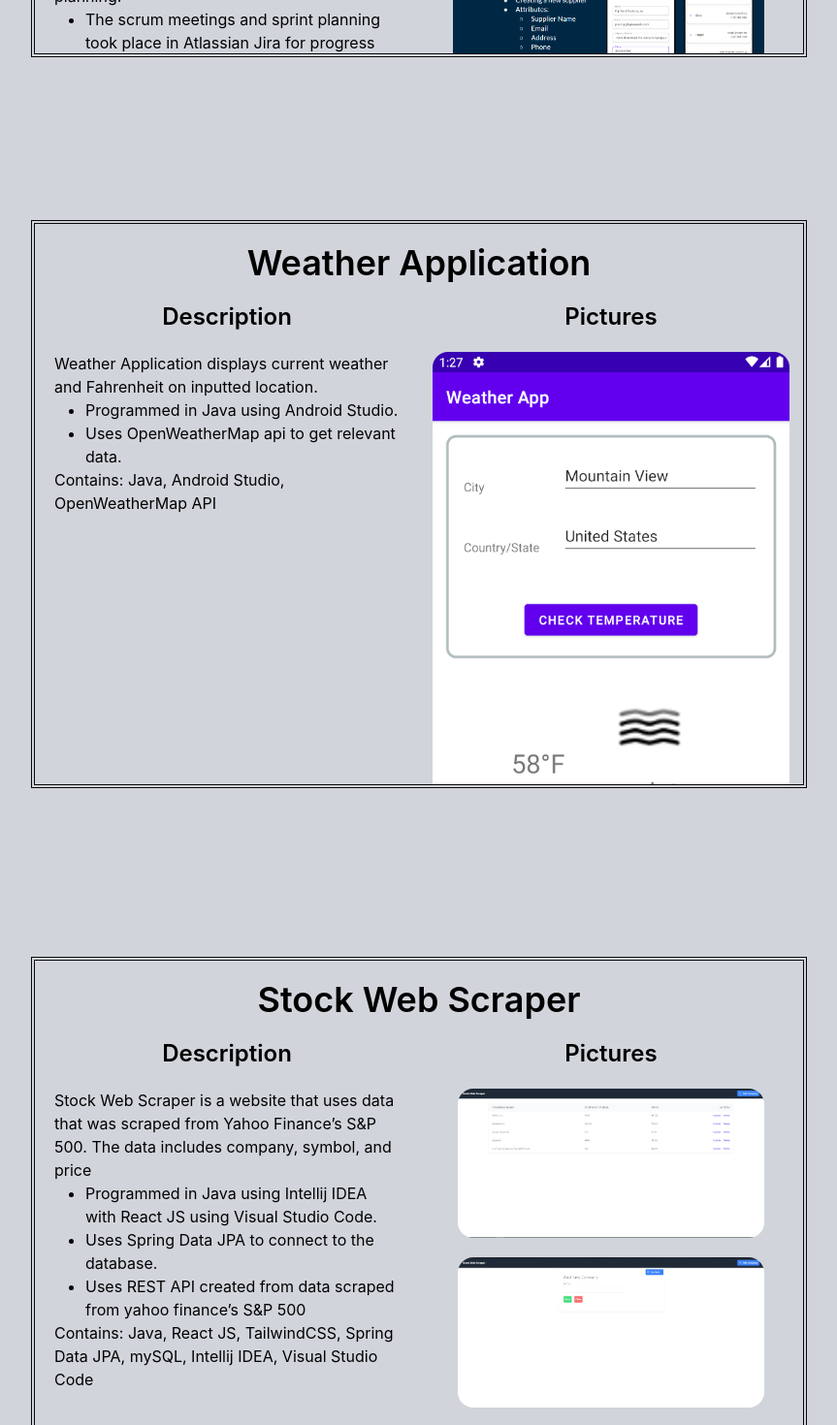
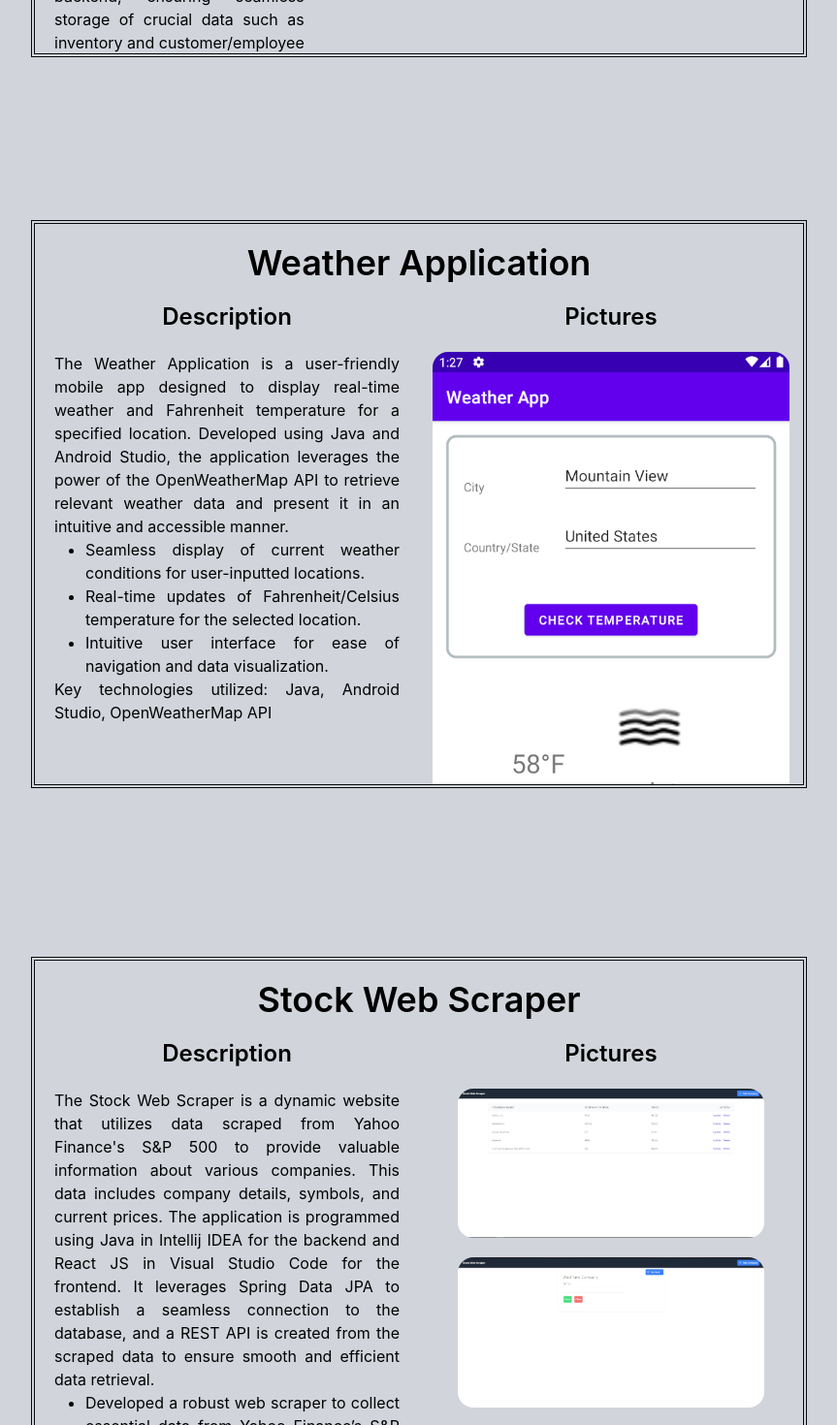
Before and after one commit to VincentDC123/vincent-paul-dela-cruz-portfolio, a React (Create React App) app: page /Projects in a window 1280 px wide. Shown: the part 600-2070 px from the top of the page at 97% size, without its empty margins (208-1071 px from the left). Built offline with nearby package versions, Linux system fonts and the light colour scheme; the HTML template or start-up script is replaced by a standard one.

Commit message:
Fixed Intro, Education, Projects, and Contacts

```diff
--- a/src/Components/Intro.js
+++ b/src/Components/Intro.js
@@ -3,7 +3,7 @@ import React from 'react'
 const Intro = () => {
   return (
     <div className="h-screen w-full bg-gray-300 fixed">
-      <div className="h-full w-full overflow-y-scroll no-scrollbar">
+      <div className="px-40 pt-10 h-full w-full overflow-y-scroll no-scrollbar">
         <div className="px-5 py-5 flex items-start justify-between">
           <div className="px-2 text-3xl font-bold">
             Vincent Paul Dela Cruz
@@ -12,7 +12,7 @@ const Intro = () => {
             Software Engineer
           </div>
         </div>
-        <div className="px-5 py-5 flex items-stretch ">
+        <div className="px-5 py-5 text-justify flex items-stretch ">
           <p className="px-5 py-5 border-double border-4 border-zinc-950">
             <div className="py-2 font-bold text-lg underline flex items-center- justify-center">
               A little about myself
@@ -28,7 +28,7 @@ const Intro = () => {
             Some of the projects that I have done in the past years are Warehouse Management System, Weather App, and a Stock Web Scraper.
           </p>
           <div className="px-0.5"></div>
-          <div className="px-5 py-5 border-double border-4 border-zinc-950">
+          <div className="px-5 py-5 text-justify border-double border-4 border-zinc-950">
             <div className="py-1 flex font-bold text-lg underline items-center justify-center">
               Professional Summary
             </div>
@@ -40,7 +40,7 @@ const Intro = () => {
           </div>
         </div>
         <div className="px-5 py-3">
-          <div className="px-5 py-5 border-double border-4 border-zinc-950 overflow-scroll no-scrollbar">
+          <div className="px-5 py-5 text-justify border-double border-4 border-zinc-950 overflow-scroll no-scrollbar">
             <div className="py-4 flex font-bold text-lg underline items-center justify-center">
               Technical Skills
             </div>
--- a/src/Components/Projects.js
+++ b/src/Components/Projects.js
@@ -25,38 +25,37 @@ const Projects = () => {
           </div>
 
           <div className="w-full h-full flex items-stretch justify-between">
-            <div className="">
+            <div className="max-w-1/2 w-full">
               <div className="text-2xl font-semibold flex items-center justify-center">
                 Description
               </div>
-              <div className="px-5 py-5 overflow-y-scroll no-scrollbar">
+              <div className="px-5 py-5 text-justify overflow-y-scroll no-scrollbar">
                 <div>
-                  WMS is an inventory management system for businesses that keeps track of stock and selling goods. The
-                  application can also be used by customers to order items.
+                The Warehouse Management System (WMS) is a comprehensive inventory management application developed in
+                Java using Android Studio. It empowers businesses to efficiently track stock, manage selling goods, and
+                offers customers the convenience of ordering items through a user-friendly interface.
+                The system utilizes AWS DynamoDB as its backend, ensuring seamless storage of crucial data such as inventory
+                and customer/employee information. Key technologies employed include AWS Cognito, Amplify, Appsync, and GraphQL.
                 </div>
                 <ul className="list-disc list-outside ms-8">
                   <li>
-                    Programmed in Java using Android Studio
+                    Led the end-to-end development and implementation of the WMS application,
+                    contributing to core strategies and shaping the product roadmap.
                   </li>
                   <li>
-                    Uses AWS DynamoDB as backend to store all relevant data
-                    (inventory and customer/employee information).
+                    Oversaw the design and design implementation processes,
+                    ensuring alignment with project goals and user experience.
+                  </li>
+                  <li>
+                    Effectively manage bi-weekly scrum meetings and sprint planning sessions,
+                    fostering collaboration and progress tracking among team members.
+                  </li>
+                  <li>
+                    Utilized Atlassian Jira for progress reporting and seamless collaboration during the project lifecycle.
                   </li>
                 </ul>
                 <div>
-                  Oversaw and contributed to core strategies, product roadmap, ops, designs, and design implementations.
-                </div>
-                <div>
-                  Led the bi-weekly scrum meetings and sprint planning.
-                </div>
-                <ul className="list-disc list-outside ms-8">
-                  <li>
-                    The scrum meetings and sprint planning took place in Atlassian Jira for progress reports and
-                    collaborations
-                  </li>
-                </ul>
-                <div>
-                  Contains: Java, AWS DynamoDB, AWS Cognito, Android Studio, Amplify, Appsync, GraphQL
+                  Key technologies utilized: Java, Android Studio, AWS DynamoDB, AWS Cognito, AWS Amplify, AWS Appsync.
                 </div>
               </div>
             </div>
@@ -65,8 +64,8 @@ const Projects = () => {
                 <div className="font-semibold text-2xl flex items-center justify-center">
                   Pictures
                 </div>
-                <div className="pt-12 pb-12 h-full">
-                  <div className="h-96 overflow-y-scroll no-scrollbar ">
+                <div className="pt-12 pb-12 h-full max-w-1/2 w-full">
+                  <div className="h-4/6 overflow-y-scroll no-scrollbar">
                     <div className="px-10 animate-move">
                       <div className="pb-5">
                         <img className="rounded-2xl" src={mainMenu} alt=""></img>
@@ -110,28 +109,33 @@ const Projects = () => {
               Weather Application
             </div>
             <div className="w-full h-full flex items-stretch justify-between">
-              <div className="max-w-1/2 w-1/2">
+              <div className="max-w-1/2 w-full">
                 <div className="text-2xl font-semibold flex items-center justify-center">
                   Description
                 </div>
-                <div className="px-5 py-5 overflow-y-scroll no-scrollbar">
+                <div className="px-5 py-5 text-justify overflow-y-scroll no-scrollbar">
                   <div>
-                    Weather Application displays current weather and Fahrenheit on inputted location.
+                  The Weather Application is a user-friendly mobile app designed to display real-time weather and Fahrenheit temperature for a specified location.
+                  Developed using Java and Android Studio, the application leverages the power of the OpenWeatherMap API to retrieve relevant weather data and
+                  present it in an intuitive and accessible manner.
                   </div>
                   <ul className="list-disc list-outside ms-8">
                     <li>
-                      Programmed in Java using Android Studio.
+                      Seamless display of current weather conditions for user-inputted locations.
                     </li>
                     <li>
-                      Uses OpenWeatherMap api to get relevant data.
+                      Real-time updates of Fahrenheit/Celsius temperature for the selected location.
+                    </li>
+                    <li>
+                      Intuitive user interface for ease of navigation and data visualization.
                     </li>
                   </ul>
                   <div>
-                    Contains: Java, Android Studio, OpenWeatherMap API
+                    Key technologies utilized: Java, Android Studio, OpenWeatherMap API
                   </div>
                 </div>
               </div>
-              <div className="max-w-1/2 w-1/2">
+              <div className="max-w-1/2 w-full">
                 <div className="font-semibold text-2xl flex items-center justify-center">
                   Pictures
                 </div>
@@ -154,32 +158,37 @@ const Projects = () => {
               Stock Web Scraper
             </div>
             <div className="w-full h-full flex items-stretch justify-between">
-              <div className="max-w-1/2 w-1/2">
+              <div className="max-w-1/2 w-full">
                 <div className="text-2xl font-semibold flex items-center justify-center">
                   Description
                 </div>
-                <div className="px-5 py-5 overflow-y-scroll no-scrollbar">
+                <div className="px-5 py-5 text-justify overflow-y-scroll no-scrollbar">
                   <div>
-                    Stock Web Scraper is a website that uses data that was scraped from Yahoo Finance’s S&P 500. The data
-                    includes company, symbol, and price
+                    The Stock Web Scraper is a dynamic website that utilizes data scraped from Yahoo Finance's S&P 500 to provide valuable information about various companies.
+                    This data includes company details, symbols, and current prices.
+                    The application is programmed using Java in Intellij IDEA for the backend and React JS in Visual Studio Code for the frontend.
+                    It leverages Spring Data JPA to establish a seamless connection to the database, and a REST API is created from the scraped data to ensure smooth and efficient data retrieval.
                   </div>
                   <ul className="list-disc list-outside ms-8">
                     <li>
-                      Programmed in Java using Intellij IDEA with React JS using Visual Studio Code.
+                      Developed a robust web scraper to collect essential data from Yahoo Finance’s S&P 500, ensuring accurate and up-to-date information for users.
                     </li>
                     <li>
-                      Uses Spring Data JPA to connect to the database.
+                      Implemented a user-friendly frontend using React JS and TailwindCSS, enabling seamless navigation and a visually appealing experience.
                     </li>
                     <li>
-                      Uses REST API created from data scraped from yahoo finance’s S&P 500
+                      Utilized Spring Data JPA to establish a reliable and efficient connection to the database, facilitating smooth data management.
+                    </li>
+                    <li>
+                      Created a REST API to serve the scraped data, providing users with real-time access to company details and stock prices.
                     </li>
                   </ul>
                   <div>
-                    Contains: Java, React JS, TailwindCSS, Spring Data JPA, mySQL, Intellij IDEA, Visual Studio Code
+                    Key technologies utilized: Java, React JS, TailwindCSS, Spring Data JPA, MySQL, Intellij IDEA, Visual Studio Code
                   </div>
                 </div>
               </div>
-              <div className="max-w-1/2 w-1/2">
+              <div className="max-w-1/2 w-full">
                 <div className="font-semibold text-2xl flex items-center justify-center">
                   Pictures
                 </div>
--- a/tailwind.config.js
+++ b/tailwind.config.js
@@ -9,17 +9,14 @@ module.exports = {
 
       keyframes: {
         move: {
-          // '33%': { transform: 'translateY(-120px)' },
-          // '66%': { transform: 'translateY(-240px)' },
-          // '100%': { transform: 'translateY(-360px)' },
-          '11%': { transform: 'translateY(-385px)' },
-          '22%': { transform: 'translateY(-775px)' },
-          '33%': { transform: 'translateY(-1165px)' },
-          '44%': { transform: 'translateY(-1560px)' },
-          '55%': { transform: 'translateY(-1950px)' },
-          '66%': { transform: 'translateY(-2350px)' },
-          '77%': { transform: 'translateY(-2740px)' },
-          '88%': { transform: 'translateY(-3145px)' },
+          '11%': { transform: 'translateY(-355px)' },
+          '22%': { transform: 'translateY(-715px)' },
+          '33%': { transform: 'translateY(-1070px)' },
+          '44%': { transform: 'translateY(-1430px)' },
+          '55%': { transform: 'translateY(-1790px)' },
+          '66%': { transform: 'translateY(-2160px)' },
+          '77%': { transform: 'translateY(-2500px)' },
+          '88%': { transform: 'translateY(-2860px)' },
         }
       },
     },
```
Also changed, not shown: src/Components/Contact.js (+14 -2 lines), src/Components/Education.js (+27 -27 lines).
